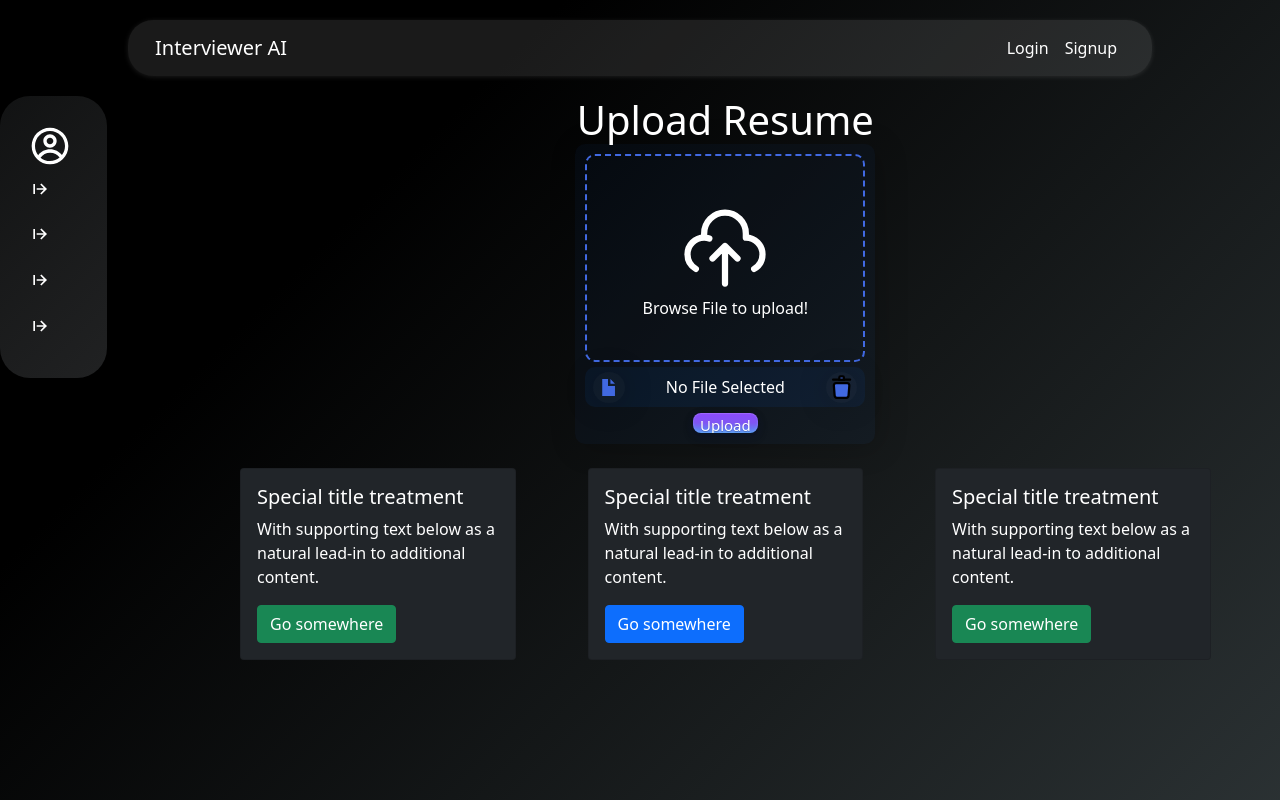
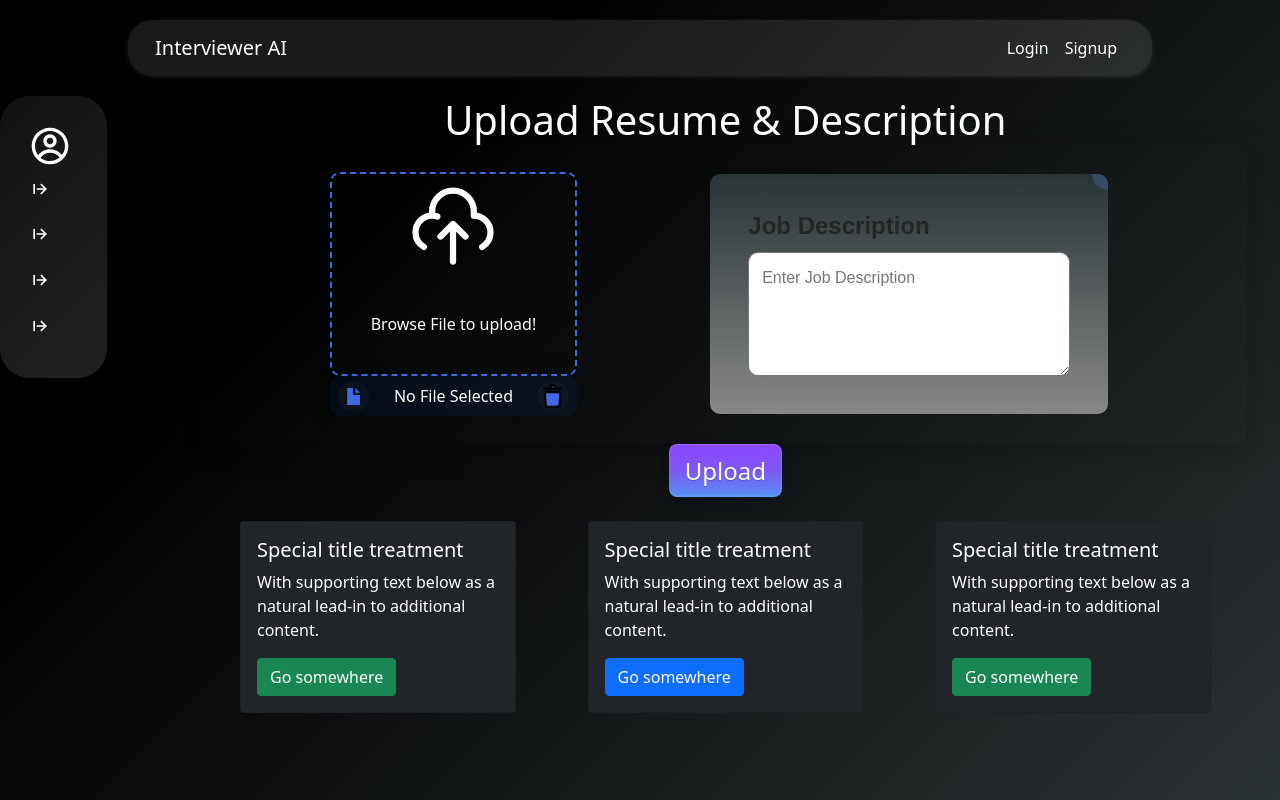
Before and after one commit to romitdubey/Bablu-AI, a React (Vite) app in the folder frontend/: page /dashboard in a window 1280 px wide. Shown: the top 800 px of the page. Built offline with nearby package versions, Linux system fonts and the light colour scheme.

Commit message:
jd support

```diff
--- a/frontend/src/Components/User-DashBoard-Page/UserDashBoard.css
+++ b/frontend/src/Components/User-DashBoard-Page/UserDashBoard.css
@@ -22,22 +22,20 @@
     width: 100%;
 }
 
-.resume-upload-container {
+.upload-container {
     height: 300px;
-    width: 300px;
+    width: 100%;
     border-radius: 10px;
     box-shadow: 4px 4px 30px rgba(0, 0, 0, .2);
     display: flex;
-    flex-direction: column;
     align-items: center;
-    justify-content: space-between;
+    justify-content: space-evenly;
     padding: 10px;
     gap: 5px;
-    background-color: rgba(0, 110, 255, 0.041);
     margin: auto;
 }
 
-  .also-resume-label{
+.also-resume-label {
     height: 100%;
     width: 100%;
     display: flex;
@@ -64,6 +62,7 @@
     text-align: center;
     color: white;
     margin-bottom: 0;
+    padding: 3vw;
 }
 
 .footer {
@@ -97,35 +96,6 @@
 }
 
 
-
-  .cool-btn {
-    --fancy-button-gradient-0: #8d49fd;
-    --fancy-button-gradient-50: #7f56f3;
-    --fancy-button-gradient-100: #5691f3;
-    --fancy-button-inner-shadow-top: rgba(233, 209, 255, 0.2);
-    --fancy-button-inner-shadow-top-lg: rgba(9, 12, 60, 0.1);
-    --fancy-button-inner-shadow-bottom: rgba(137, 222, 246, 0.3);
-    --fancy-button-shine-top: #e9d1ff;
-    --fancy-button-shine-bottom: #adfff9;
-    font-weight: 500;
-    font-size: 15px;
-    line-height: 21px;
-    text-shadow: 0px 0.5px 0.5px rgba(0, 0, 0, 0.2);
-    padding: 2px 7px;
-    margin: 1px 5px;
-    appearance: none;
-    border: none;
-    outline: none;
-    overflow: hidden;
-    position: relative;
-    cursor: pointer;
-    z-index: 1;
-    border-radius: 8px;
-    color: #fff;
-    background-image: linear-gradient(to bottom, var(--fancy-button-gradient-0) 0%, var(--fancy-button-gradient-50) 50%, var(--fancy-button-gradient-100) 100%);
-    box-shadow: 0px 4px 12px rgba(9, 12, 60, 0.15), 0px 2px 8px rgba(9, 12, 60, 0.15), 0px 1px 3px var(--fancy-button-inner-shadow-top-lg), inset 0px 1px 1px var(--fancy-button-inner-shadow-top), inset 0px -1px 3px var(--fancy-button-inner-shadow-bottom);
-}
-
 .user-inner-info div {
     display: flex;
     /* justify-content: center; */
@@ -147,3 +117,74 @@
     position: relative;
     left: 15vw;
 }
+
+/* JD CSS */
+/* From Uiverse.io by SouravBandyopadhyay */
+.jd-label {
+    color: #262626;
+    font-size: 1.5em;
+    line-height: normal;
+    font-weight: 700;
+    margin-bottom: 0.5em;
+}
+
+.jd-desc {
+    font-size: 1em;
+    font-weight: 400;
+    line-height: 1.5em;
+    color: #452c2c;
+    border-radius: 10px;
+    padding: 1vw;
+}
+
+.jd-card {
+    display: flex;
+    flex-direction: column;
+    position: relative;
+    max-height: 320px;
+    background-color: #f2f8f9;
+    border-radius: 10px;
+    padding: 3vw;
+    margin: 12px;
+    text-decoration: none;
+    z-index: 0;
+    overflow: hidden;
+    background: linear-gradient(to bottom, #293436, #878787);
+    font-family: Arial, Helvetica, sans-serif;
+}
+
+.jd-card:before {
+    content: '';
+    position: absolute;
+    z-index: -1;
+    top: -16px;
+    right: -16px;
+    background: linear-gradient(135deg, #364a60, #384c6c);
+    height: 32px;
+    width: 32px;
+    border-radius: 32px;
+    transform: scale(1);
+    transform-origin: 50% 50%;
+    transition: transform 0.35s ease-out;
+}
+
+.jd-card:hover:before {
+    transform: scale(28);
+}
+
+.jd-card:hover .jd-desc {
+    transition: all 0.5s ease-out;
+    color: rgba(0, 0, 0, 0.8);
+}
+
+.jd-card:hover .jd-label {
+    transition: all 0.5s ease-out;
+    color: #ffffff;
+}
+
+.upload-btn{
+    margin: auto;
+    display: block;
+    padding: 1rem;
+    font-size: 1.5em;
+}
--- a/frontend/src/Components/User-DashBoard-Page/UserDashBoard.jsx
+++ b/frontend/src/Components/User-DashBoard-Page/UserDashBoard.jsx
@@ -19,12 +19,26 @@ const UserDashBoard = () => {
     }
 
     const [resumeFile, setResumeFile] = useState(null);
+    const [jd, setJd] = useState("");
 
     async function startUpload() {
+        if ( jd == "") {
+            alert("Please enter a job description.");
+            return;
+        }
         if (resumeFile == null) {
             alert("Please select a file to upload.");
             return;
         }
+        if (resumeFile.size > 10485760) {
+            alert("File size exceeds 10MB. Please upload a smaller file.");
+            return;
+        }
+        if (resumeFile.type !== "application/pdf") {
+            alert("Please upload a PDF file.");
+            return;
+        }
+
         const status = await uploadResume(resumeFile);
         if (status == null) {
             alert("Upload Failed! Please try again.");
@@ -70,7 +84,7 @@ const UserDashBoard = () => {
                             : <div onClick={dashBoardSlider}>
                                 <div className="user-head">
 
-                                    <CgProfile className='user-profile'  />
+                                    <CgProfile className='user-profile' />
                                     {/* <button  className='btn' >
                                         <FaChevronRight className="user-dashboard-icon" />
                                     </button> */}
@@ -93,9 +107,13 @@ const UserDashBoard = () => {
                     </div>
 
                     <div className="col-md-10 user-content">
-                        <div>
-                            <h1 className='text-center'>Upload Resume</h1>
-                            <div className="resume-upload-container">
+
+                            <h1 className='text-center'>Upload Resume & Description</h1>
+                            <div className="upload-container">
+
+                                <div className='resume-upload'>
+
+
                                     <label htmlFor="resume" className='also-resume-label'>
 
                                         <div className="resume-header">
@@ -114,9 +132,16 @@ const UserDashBoard = () => {
                                     <input id="resume" name="resume" type="file" hidden onChange={(e) => {
                                         setResumeFile(e.target.files[0]);
                                     }} />
-                                <button className="cool-btn" onClick={startUpload}>Upload</button>
+                                </div>
+                                <div className='jd-card'>
+                                    <label for="jd" class="jd-label">Job Description</label>
+
+                                    <textarea className='jd-desc' id="jd" name="jd" rows="4" cols="30" value={jd} placeholder='Enter Job Description' onChange={(e) => {setJd(e.target.value)}}>
+                                    </textarea>
                                 </div>
                             </div>
+                            <button className="cool-btn upload-btn" onClick={startUpload}>Upload</button>
+
                         <div className="user-inner-content">
                             <div className="row">
                                 <div className="col-sm-4">
```
Also changed, not shown: 2 other files (tests, documents, lock files or other folders). Lines whose indentation alone changed are shown as unchanged.
